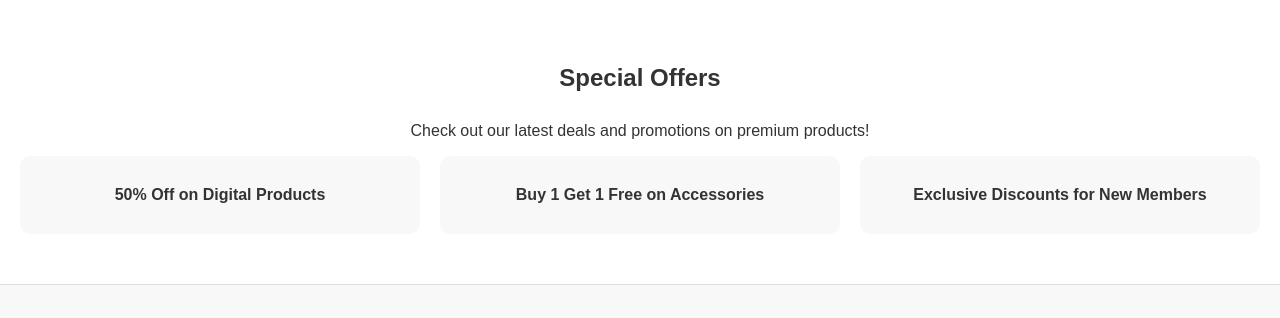
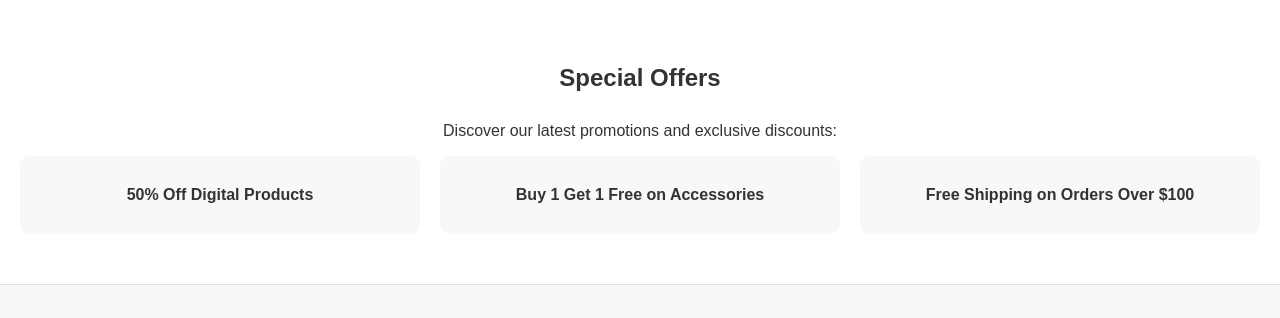
Before and after one commit to yahya2707/alwady77, a plain HTML site: page offers.html in a window 1280 px wide. Shown: the part 107-425 px from the top of the page. Drawn offline with Linux system fonts and the light colour scheme.

Commit message:
Update offers.html

```diff
--- a/offers.html
+++ b/offers.html
@@ -32,15 +32,14 @@
 
 <section class="categories">
     <h2>Special Offers</h2>
-    <p>Check out our latest deals and promotions on premium products!</p>
+    <p>Discover our latest promotions and exclusive discounts:</p>
     <div class="category-grid">
-        <div class="category-card">50% Off on Digital Products</div>
+        <div class="category-card">50% Off Digital Products</div>
         <div class="category-card">Buy 1 Get 1 Free on Accessories</div>
-        <div class="category-card">Exclusive Discounts for New Members</div>
+        <div class="category-card">Free Shipping on Orders Over $100</div>
     </div>
 </section>
 
-<!-- Footer -->
 <footer class="footer">
     <div class="footer-apps">
         <p>Shop Anywhere</p>
```
